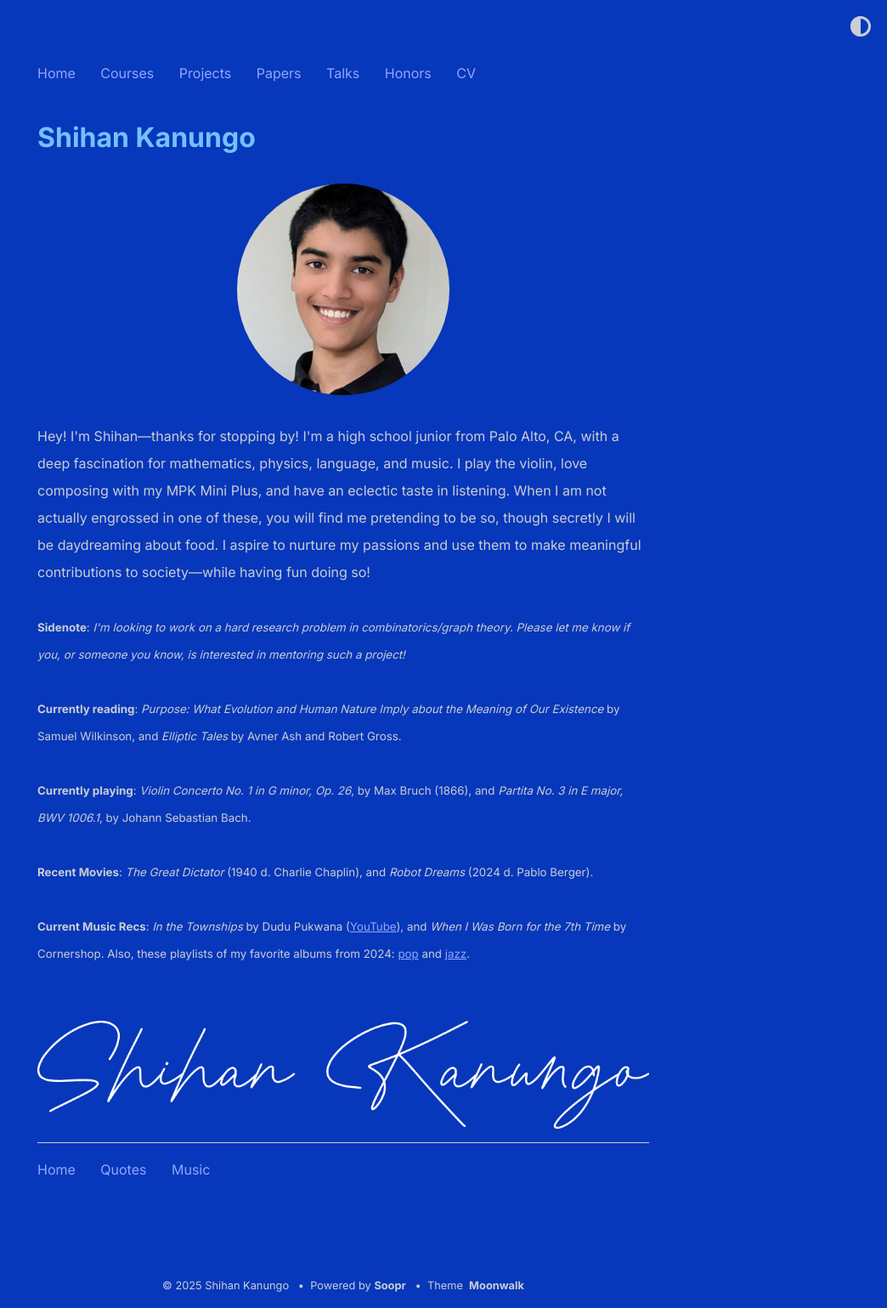
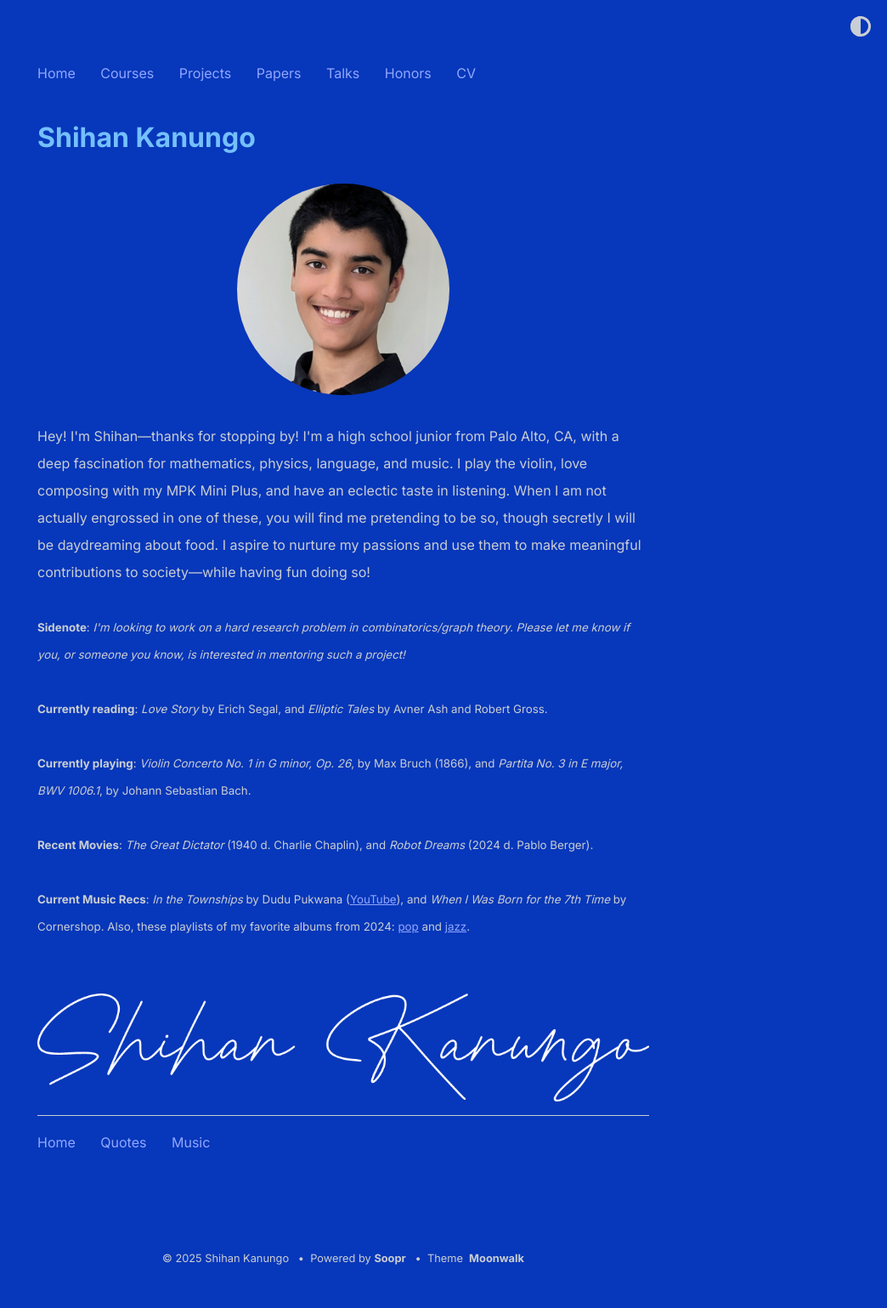
Before and after one commit to shihankanungo/shihankanungo.github.io, a Jekyll site: the page built from index.md, in a window 1280 px wide. Shown: the whole page at 85% size, without its empty margins (236-1280 px from the left). Built offline with Jekyll 4.4.1, drawn with Linux system fonts in a browser that asks for light colours; after the commit the page ends 1507 px from its top, so only the background shows below that.

Commit message:
Update _config.yml

```diff
--- a/_config.yml
+++ b/_config.yml
@@ -9,7 +9,7 @@
           <small><b>Sidenote</b>: <i>I'm looking to work on a hard research problem in combinatorics/graph theory. Please let me know if you, or someone you know, is interested in mentoring such a project! </i></small>
 
           <br /><br />
-          <small><b>Currently reading</b>: <i>Purpose: What Evolution and Human Nature Imply about the Meaning of Our Existence</i> by Samuel Wilkinson, and <i>Elliptic Tales</i> by Avner Ash and Robert Gross.</small>
+          <small><b>Currently reading</b>: <i>Love Story</i> by Erich Segal, and <i>Elliptic Tales</i> by Avner Ash and Robert Gross.</small>
           <br /><br />
           <small><b>Currently playing</b>: <i>Violin Concerto No. 1 in G minor, Op. 26</i>, by Max Bruch (1866), and <i>Partita No. 3 in E major, BWV 1006.1</i>, by Johann Sebastian Bach.</small>
           <br /><br />
```
